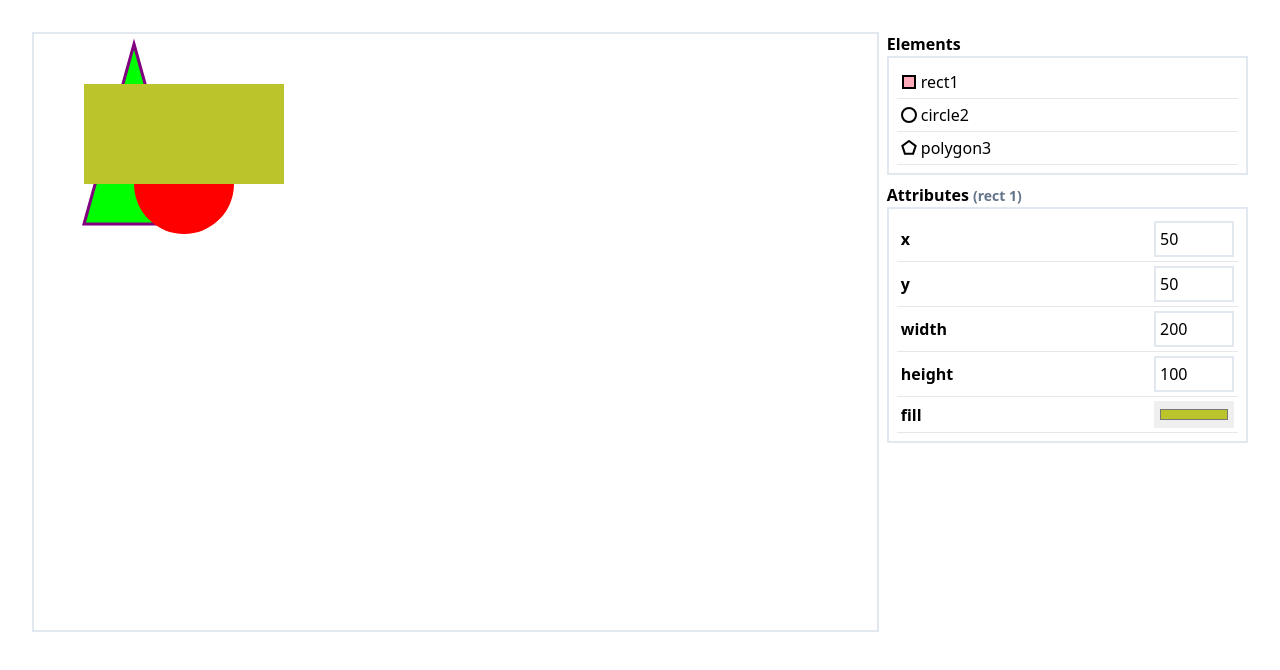
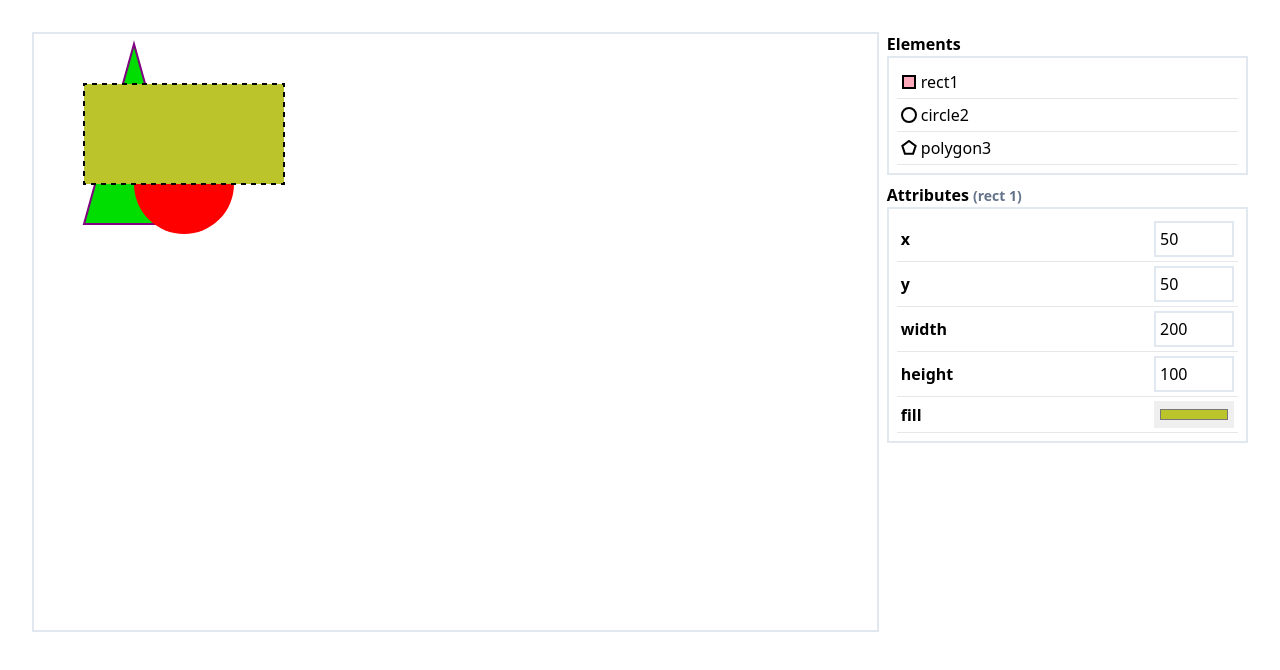
Before and after one commit to Markus-ipse/SVG-tide, a React (Vite) app: page / in a window 1280 px wide. Shown: the top 670 px of the page. Built offline with nearby package versions, Linux system fonts and the light colour scheme.

Commit message:
feat: show selected elem with marque box

```diff
--- a/src/App.tsx
+++ b/src/App.tsx
@@ -1,4 +1,11 @@
-import { createElement, useMemo, useState } from "react";
+import {
+  createElement,
+  useEffect,
+  useLayoutEffect,
+  useMemo,
+  useRef,
+  useState,
+} from "react";
 import { SvgElement } from "./types";
 import "./App.css";
 import { ElementList } from "./components/ElementList";
@@ -7,6 +14,8 @@ import { AttributeEditor } from "./components/AttributeEditor";
 let idCounter = 2;
 
 export function App() {
+  const elementsRef = useRef<Map<SvgElement, SVGGElement> | null>(null);
+
   const [svgElements, setSvgElements] = useState<SvgElement[]>([
     {
       id: 1,
@@ -29,19 +38,30 @@ export function App() {
       type: "polygon",
       attr: {
         points: "100,10 150,190 50,190",
-        fill: "lime",
-        stroke: "purple",
-        strokeWidth: 3,
+        fill: "#00dd00",
+        stroke: "#800080",
+        strokeWidth: 2,
       },
     },
   ]);
 
   const [selectedElementId, setSelectedElementId] = useState<number | null>(1);
+  const [selectionBounds, setSelectionBounds] = useState<DOMRect | null>(null);
 
   const selectedElement = useMemo(
     () => svgElements.find((el) => el.id === selectedElementId) ?? null,
     [svgElements, selectedElementId]
   );
+
+  useLayoutEffect(() => {
+    const domNode = selectedElement && getMap().get(selectedElement);
+    if (!domNode) {
+      setSelectionBounds(null);
+      return;
+    }
+
+    setSelectionBounds(domNode.getBBox());
+  }, [selectedElement]);
 
   const addElement = (elem: Omit<SvgElement, "id">) => {
     setSvgElements((elements) => [...elements, { id: idCounter++, ...elem }]);
@@ -78,22 +98,47 @@ export function App() {
     });
   };
 
+  function getMap() {
+    if (!elementsRef.current) {
+      // Initialize the Map on first usage.
+      elementsRef.current = new Map();
+    }
+    return elementsRef.current;
+  }
+
   return (
     <div className="flex m-8">
       <svg width="900" height="600" className="border-2 border-slate-200">
         {svgElements.toReversed().map((element) => {
           const { type, attr } = element;
           return (
-            <g id={element.id.toString()} key={element.id}>
+            <g
+              id={element.id.toString()}
+              key={element.id}
+              ref={(node) => {
+                const map = getMap();
+                if (node) {
+                  map.set(element, node);
+                } else {
+                  map.delete(element);
+                }
+              }}
+            >
               <title>{`${type} ${element.id}`}</title>
               {createElement(type, {
-                onClick: () => setSelectedElementId(element.id),
+                onClick: (e) => {
+                  e.stopPropagation();
+                  setSelectedElementId(element.id);
+                },
                 key: element.id,
                 ...attr,
               })}
             </g>
           );
         })}
+        {selectionBounds && (
+          <SelectionMarker selectionBounds={selectionBounds} />
+        )}
       </svg>
       <div className="ml-2 w-[24rem]">
         <ElementList
@@ -109,3 +154,31 @@ export function App() {
     </div>
   );
 }
+
+const SelectionMarker = ({ selectionBounds }: { selectionBounds: DOMRect }) => {
+  const [dashOffset, setDashOffset] = useState(0);
+
+  useEffect(() => {
+    const timerId = setInterval(() => {
+      setDashOffset((prev) => (prev === 9 ? 0 : prev + 1));
+    }, 30);
+
+    return () => {
+      clearInterval(timerId);
+    };
+  }, []);
+
+  return (
+    <rect
+      strokeWidth="2"
+      stroke="black"
+      strokeDasharray="5"
+      strokeDashoffset={dashOffset}
+      fill="none"
+      x={selectionBounds?.x}
+      y={selectionBounds?.y}
+      width={selectionBounds?.width}
+      height={selectionBounds?.height}
+    />
+  );
+};
```
